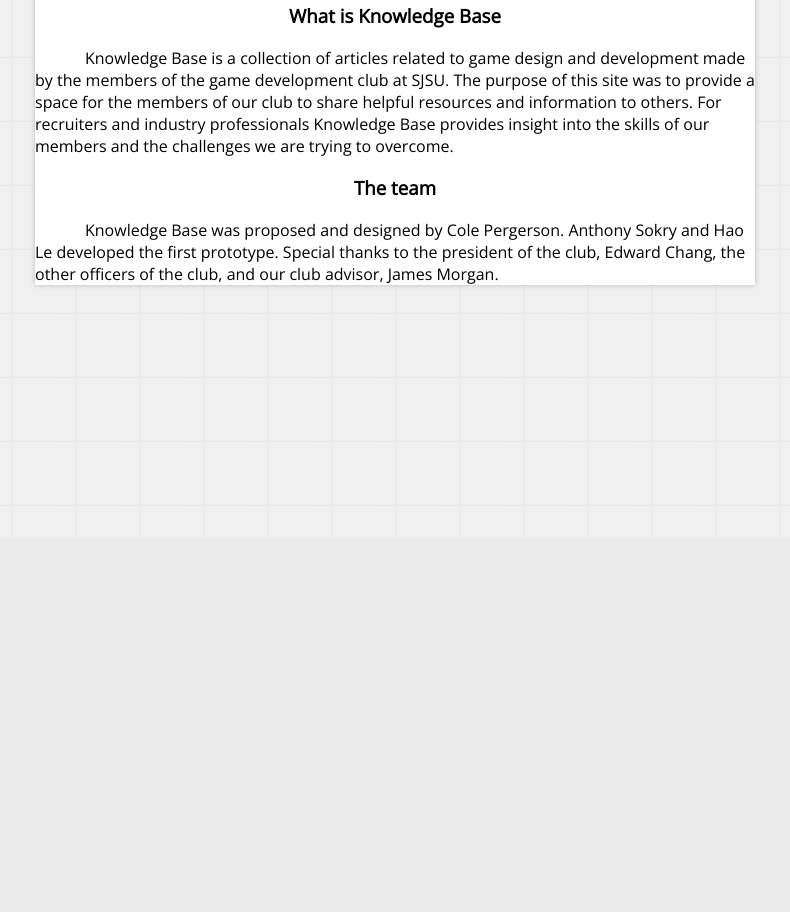
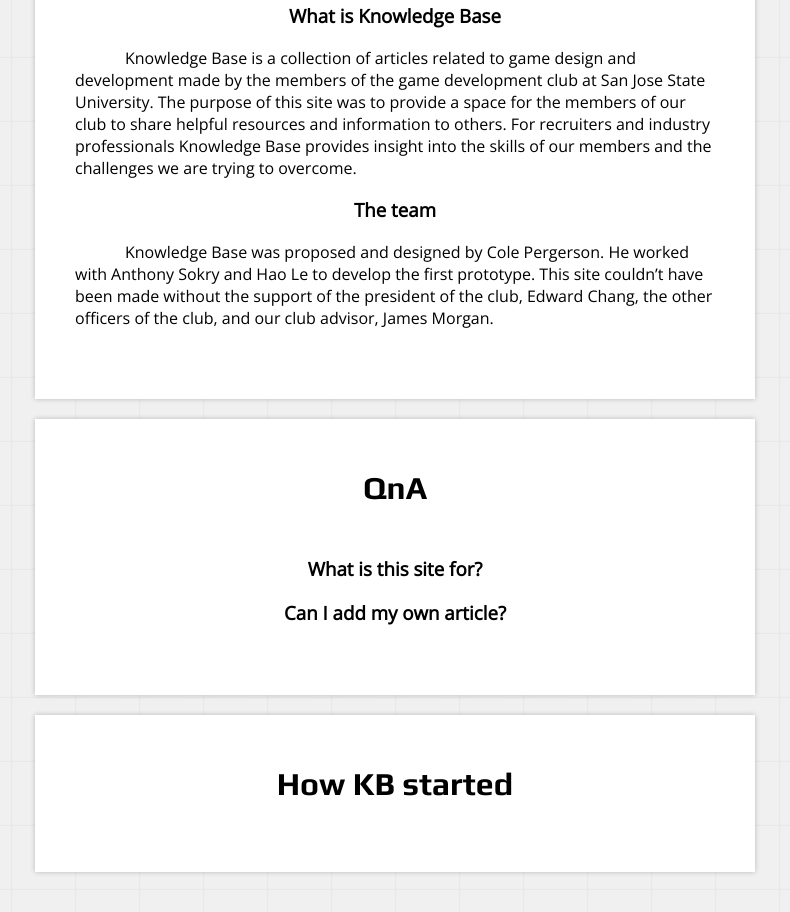
Before and after one commit to sjsugamedev/knowledge-base, a React app: page /about in a window 1280 px wide. Shown: the part 262-1174 px from the top of the page, without its empty margins (245-1035 px from the left). Before the commit the page ends 800 px from the top, so only its background shows below. Built offline with nearby package versions, Linux system fonts and the light colour scheme.

Commit message:
Fixed about page and added placeholder sections

```diff
--- a/src/pages/About.js
+++ b/src/pages/About.js
@@ -34,7 +34,7 @@
                   <h3 className="about-article-heading">What is Knowledge Base</h3>
                   <p className="p-indent">
                   Knowledge Base is a collection of articles related to game design and development
-                  made by the members of the game development club at SJSU. The purpose of this site
+                  made by the members of the game development club at San Jose State University. The purpose of this site
                   was to provide a space for the members of our club to share helpful resources and
                   information to others. For recruiters and industry professionals Knowledge Base
                   provides insight into the skills of our members and the challenges we are trying
@@ -42,10 +42,39 @@
                   </p>
                   <h3 className="about-article-heading">The team</h3>
                   <p className="p-indent">
-                  Knowledge Base was proposed and designed by Cole Pergerson. Anthony Sokry and Hao Le
-                  developed the first prototype. Special thanks to the president of the club, Edward
-                  Chang, the other officers of the club, and our club advisor, James Morgan.
+                  Knowledge Base was proposed and designed by Cole Pergerson. He worked with Anthony
+                  Sokry and Hao Le to develop the first prototype. This site couldn’t have been made
+                  without the support of the president of the club, Edward Chang, the other officers
+                  of the club, and our club advisor, James Morgan.
                   </p>
+                </div>
+              </div>
+            </div>
+            <div className="article">
+              <div className="about-article-container">
+                <div className="article-header">
+                  <h1 className="article-title">QnA</h1>
+                </div>
+
+                <div className="article-text">
+                  <h3 className="about-article-heading">What is this site for?</h3>
+                  <p className="p-indent">
+                  </p>
+                  <h3 className="about-article-heading">Can I add my own article?</h3>
+                  <p className="p-indent">
+                  </p>
+                </div>
+              </div>
+            </div>
+
+            <div className="article">
+              <div className="about-article-container">
+                <div className="article-header">
+                  <h1 className="article-title">How KB started</h1>
+                </div>
+
+                <div className="article-text">
+
                 </div>
               </div>
             </div>
--- a/src/pages/css/About.css
+++ b/src/pages/css/About.css
@@ -1,5 +1,5 @@
 .about-article-container {
-    padding-top: 20px;
+    padding: 20px 40px 20px 40px;
 }
 
 .about-article-heading {
--- a/src/pages/css/Articles.css
+++ b/src/pages/css/Articles.css
@@ -45,6 +45,7 @@
 .article {
     background-color: white;
     box-shadow: 0 0 5px rgba(0,0,2,.23);
+    margin-bottom: 20px;
 }
 
 .hero-img {
```
